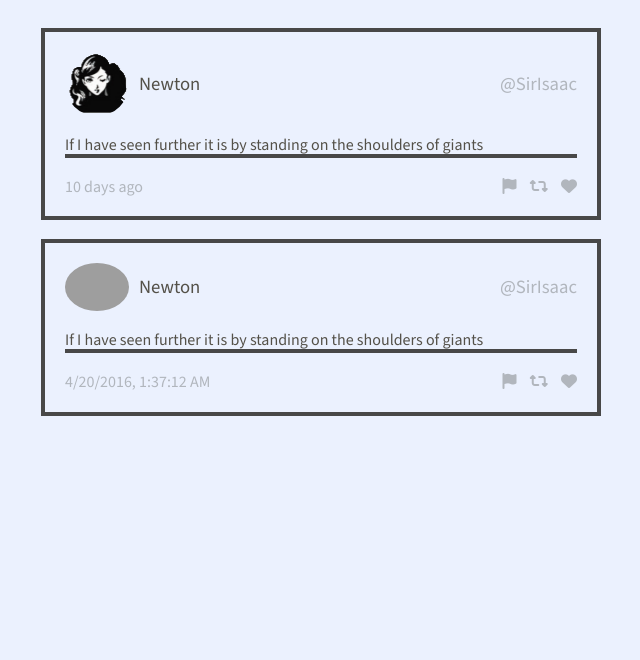
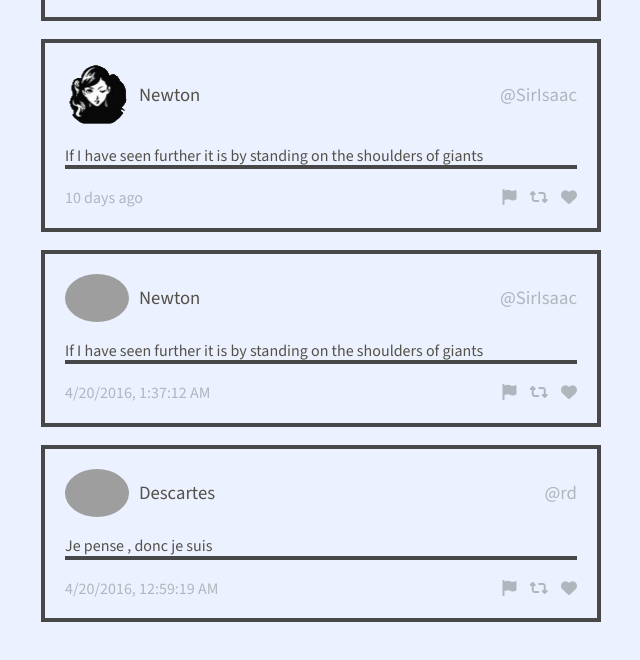
Before and after one commit to SorrenJ/tweeter, a website: page public/index.html in a window 1280 px wide. Shown: the part 781-1441 px from the top of the page, without its empty margins (319-959 px from the left). Before the commit the page ends 1217 px from the top, so only its background shows below. Drawn offline with nearby package versions, Linux system fonts and the light colour scheme; grey boxes are pictures that could not be loaded.

Commit message:
looping prewritten tweets using renderTweets

```diff
--- a/public/scripts/client.js
+++ b/public/scripts/client.js
@@ -6,17 +6,54 @@
 // Fake data taken from initial-tweets.json
 // Test / driver code (temporary). Eventually will get this from the server.
 $(document).ready(function() {
-  const tweetData = {
+  const data = [
+    {
       "user": {
         "name": "Newton",
-      "avatars": "https://i.imgur.com/73hZDYK.png",
+        "avatars": "https://i.imgur.com/73hZDYK.png"
+        ,
         "handle": "@SirIsaac"
       },
       "content": {
         "text": "If I have seen further it is by standing on the shoulders of giants"
       },
       "created_at": 1461116232227
+    },
+    {
+      "user": {
+        "name": "Descartes",
+        "avatars": "https://i.imgur.com/nlhLi3I.png",
+        "handle": "@rd" },
+      "content": {
+        "text": "Je pense , donc je suis"
+      },
+      "created_at": 1461113959088
+    }
+  ]
+
+
+  const renderTweets = function(tweets) {
+    // loops through tweets
+    // calls createTweetElement for each tweet
+    // takes return value and appends it to the tweets container
+
+  // data [{},{},{}]
+
+
+  console.log(tweets.length);
+    for (let i = 0; i < tweets.length; i++) {// {}, {}, {}
+
+     let tweet = tweets[i];
+ createTweetElement(tweet);
+
+    }
+
   };
+
+
+
+
+
 
   const createTweetElement = function(tweet) {
     const $tweet = $(`
@@ -37,10 +74,14 @@ $(document).ready(function() {
           </div>
         </footer>
       </article>
+      </br>
     `);
-    return $tweet;
+    return $('#tweets-container').append($tweet);
   };
 
-  const $tweet = createTweetElement(tweetData);
-  $('#tweets-container').append($tweet);
+
+  renderTweets(data);
+
+ // const $tweet = createTweetElement(tweetData);
+
 });
--- a/public/styles/tweet.css
+++ b/public/styles/tweet.css
@@ -10,7 +10,7 @@
 }
 
 .tweet:hover {
-    box-shadow: 0 4px 10px rgba(2, 14, 73, 0.289); /* Increased shadow spread and intensity */
+    box-shadow: 0 4px 10px rgba(2, 14, 73, 0.5); /* Increased shadow spread and intensity */
 }
 
 .tweet header {
```
Also changed, not shown: public/index.html (+1 -1 lines), public/images/Ryuji.png (added). Lines whose indentation alone changed are shown as unchanged.
